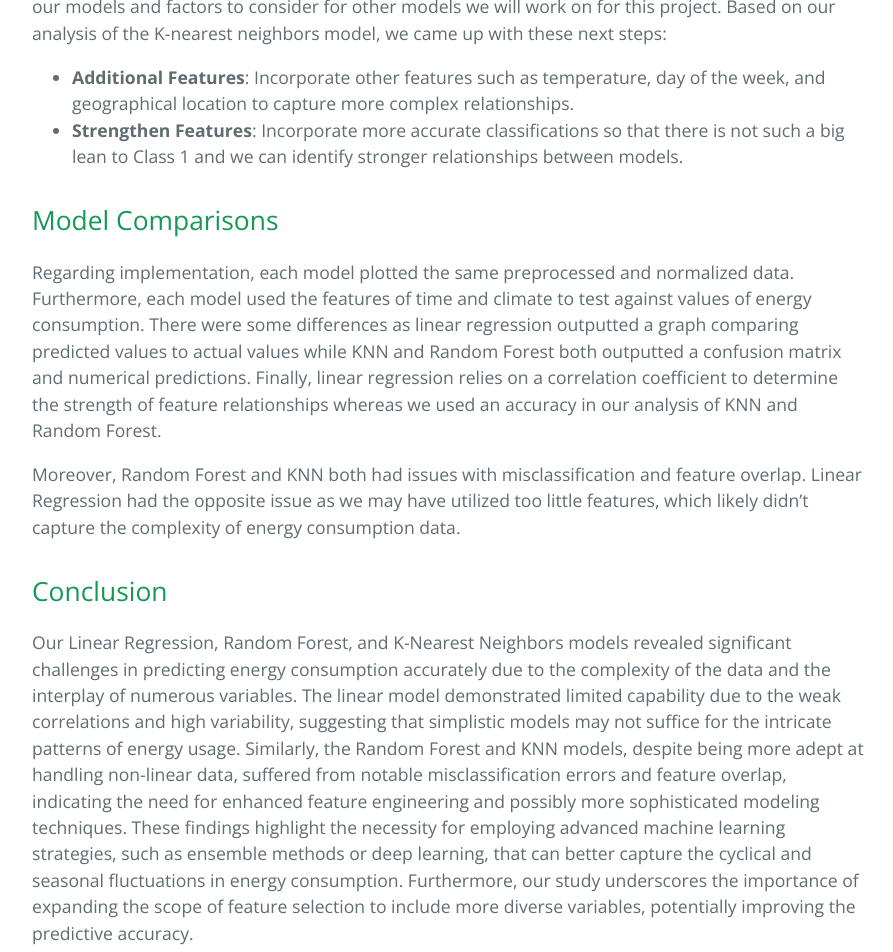
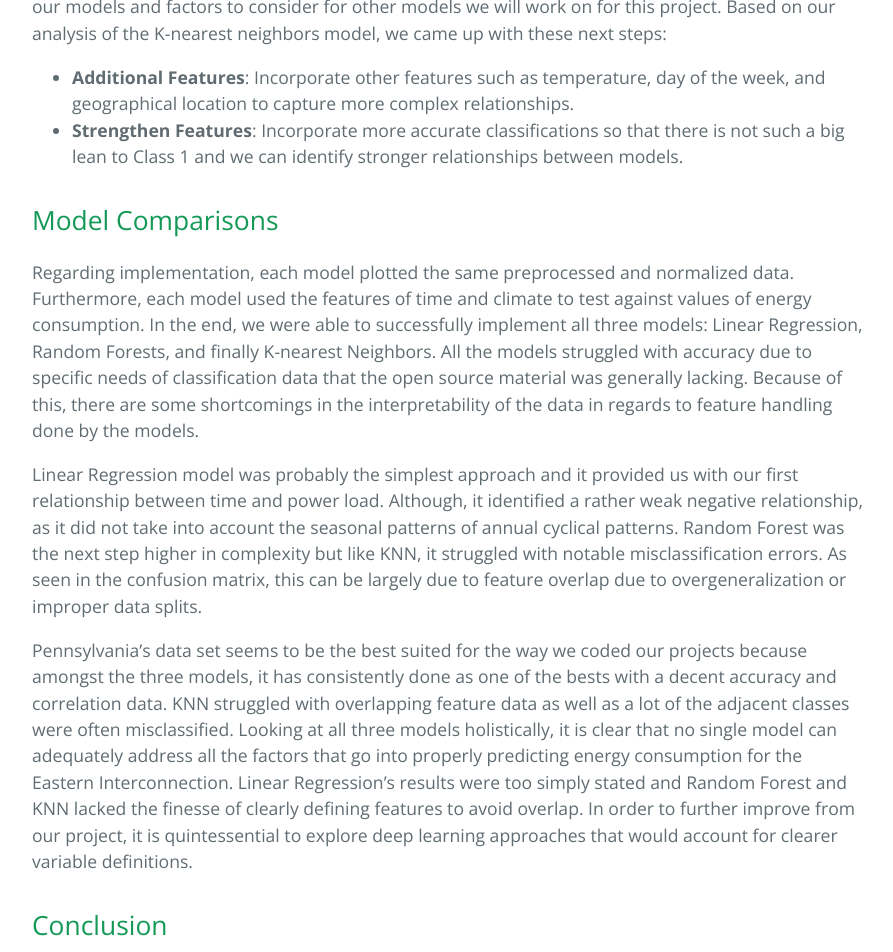
Before and after one commit to tanner-iley/4641-Eco, a Jekyll site: the page built from index.md, in a window 1280 px wide and 1400 px high, scrolled down 9309 px. Shown: the top 952 px of the window, without its empty margins (192-1085 px from the left). Built offline with Jekyll 4.4.1, drawn with Linux system fonts in a browser that asks for light colours; our own code applies the rules of GitHub Pages for plain Markdown files.

Commit message:
Update index.md

```diff
--- a/index.md
+++ b/index.md
@@ -180,9 +180,12 @@ For future iterations of our project, we came up with a list of potential improv
 
 
 ## Model Comparisons
-Regarding implementation, each model plotted the same preprocessed and normalized data. Furthermore, each model used the features of time and climate to test against values of energy consumption. There were some differences as linear regression outputted a graph comparing predicted values to actual values while KNN and Random Forest both outputted a confusion matrix and numerical predictions. Finally, linear regression relies on a correlation coefficient to determine the strength of feature relationships whereas we used an accuracy in our analysis of KNN and Random Forest.
+Regarding implementation, each model plotted the same preprocessed and normalized data. Furthermore, each model used the features of time and climate to test against values of energy consumption. In the end, we were able to successfully implement all three models: Linear Regression, Random Forests, and finally K-nearest Neighbors. All the models struggled with accuracy due to specific needs of classification data that the open source material was generally lacking. Because of this, there are some shortcomings in the interpretability of the data in regards to feature handling done by the models.
 
-Moreover, Random Forest and KNN both had issues with misclassification and feature overlap. Linear Regression had the opposite issue as we may have utilized too little features, which likely didn't capture the complexity of energy consumption data.
+Linear Regression model was probably the simplest approach and it provided us with our first relationship between time and power load. Although, it identified a rather weak negative relationship, as it did not take into account the seasonal patterns of annual cyclical patterns. Random Forest was the next step higher in complexity but like KNN, it struggled with notable misclassification errors. As seen in the confusion matrix, this can be largely due to feature overlap due to overgeneralization or improper data splits.
+
+Pennsylvania’s data set seems to be the best suited for the way we coded our projects because amongst the three models, it has consistently done as one of the bests with a decent accuracy and correlation data. KNN struggled with overlapping feature data as well as a lot of the adjacent classes were often misclassified. Looking at all three models holistically, it is clear that no single model can adequately address all the factors that go into properly predicting energy consumption for the Eastern Interconnection. Linear Regression’s results were too simply stated and Random Forest and KNN lacked the finesse of clearly defining features to avoid overlap. In order to further improve from our project, it is quintessential to explore deep learning approaches that would account for clearer variable definitions.
+
 
 ## Conclusion
 
```
